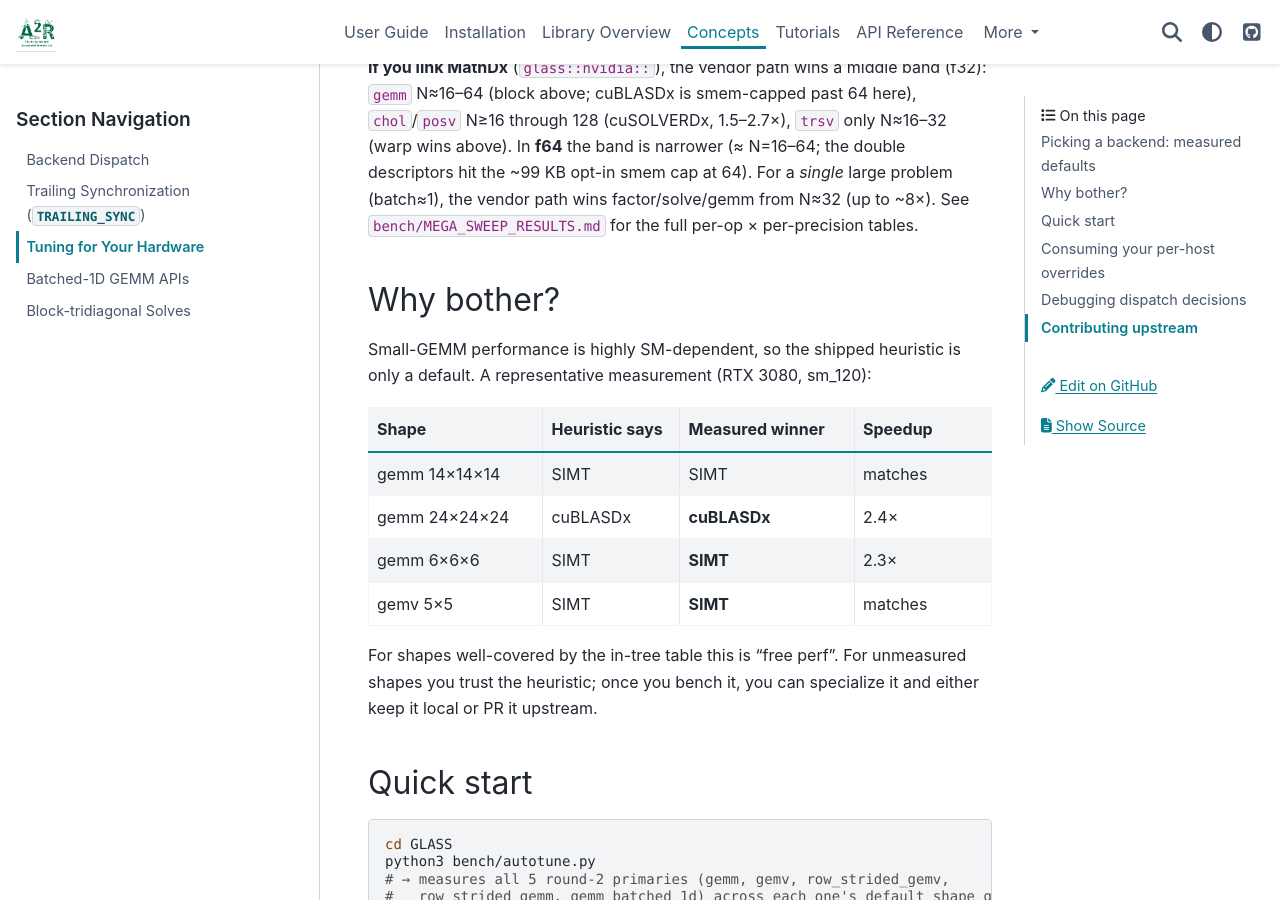
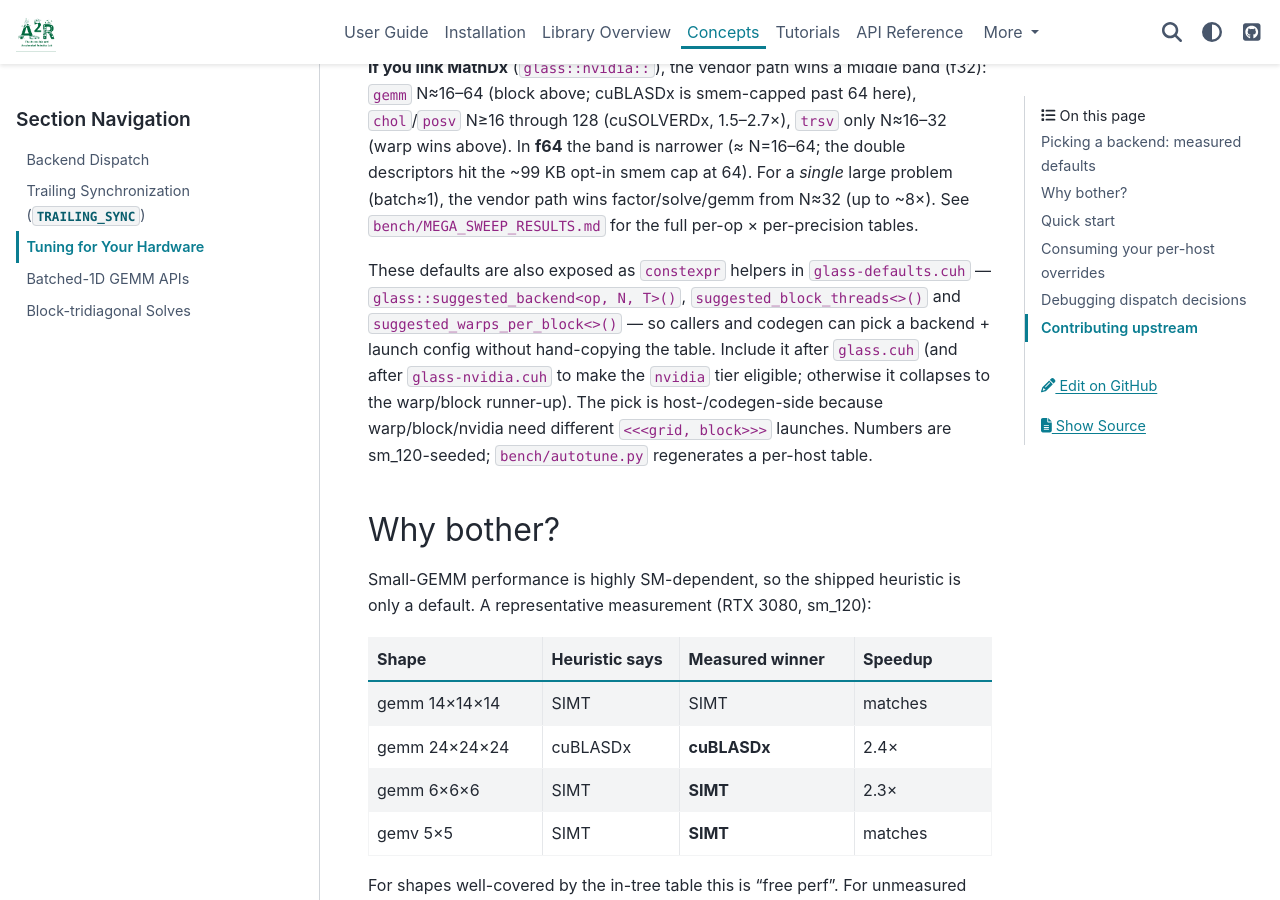
Before and after one commit to A2R-Lab/GLASS, a Sphinx documentation site: the page built from docs/source/user_guide/concepts/tuning.rst, in a window 1280 px wide and 900 px high, scrolled down 1272 px. Built offline with Sphinx 7.4.7 and the PyData theme 0.15.4, drawn with Linux system fonts in a browser that asks for light colours.

Commit message:
feat: glass-defaults.cuh backend-picker helpers (suggested_backend/block_threads/warps) + per-host override hook + static_assert tests + docs

```diff
--- a/docs/source/user_guide/concepts/tuning.rst
+++ b/docs/source/user_guide/concepts/tuning.rst
@@ -63,6 +63,15 @@ N≥16 through 128 (cuSOLVERDx, 1.5–2.7×), ``trsv`` only N≈16–32 (warp wi
 smem cap at 64). For a *single* large problem (batch≈1), the vendor path wins
 factor/solve/gemm from N≈32 (up to ~8×). See ``bench/MEGA_SWEEP_RESULTS.md`` for the full
 per-op × per-precision tables.
+
+These defaults are also exposed as ``constexpr`` helpers in ``glass-defaults.cuh`` —
+``glass::suggested_backend<op, N, T>()``, ``suggested_block_threads<>()`` and
+``suggested_warps_per_block<>()`` — so callers and codegen can pick a backend + launch
+config without hand-copying the table. Include it after ``glass.cuh`` (and after
+``glass-nvidia.cuh`` to make the ``nvidia`` tier eligible; otherwise it collapses to the
+warp/block runner-up). The pick is host-/codegen-side because warp/block/nvidia need
+different ``<<<grid, block>>>`` launches. Numbers are sm_120-seeded; ``bench/autotune.py``
+regenerates a per-host table.
 
 Why bother?
 -----------
```
Also changed, not shown: README.md (+18 -0 lines), 4 other files.
